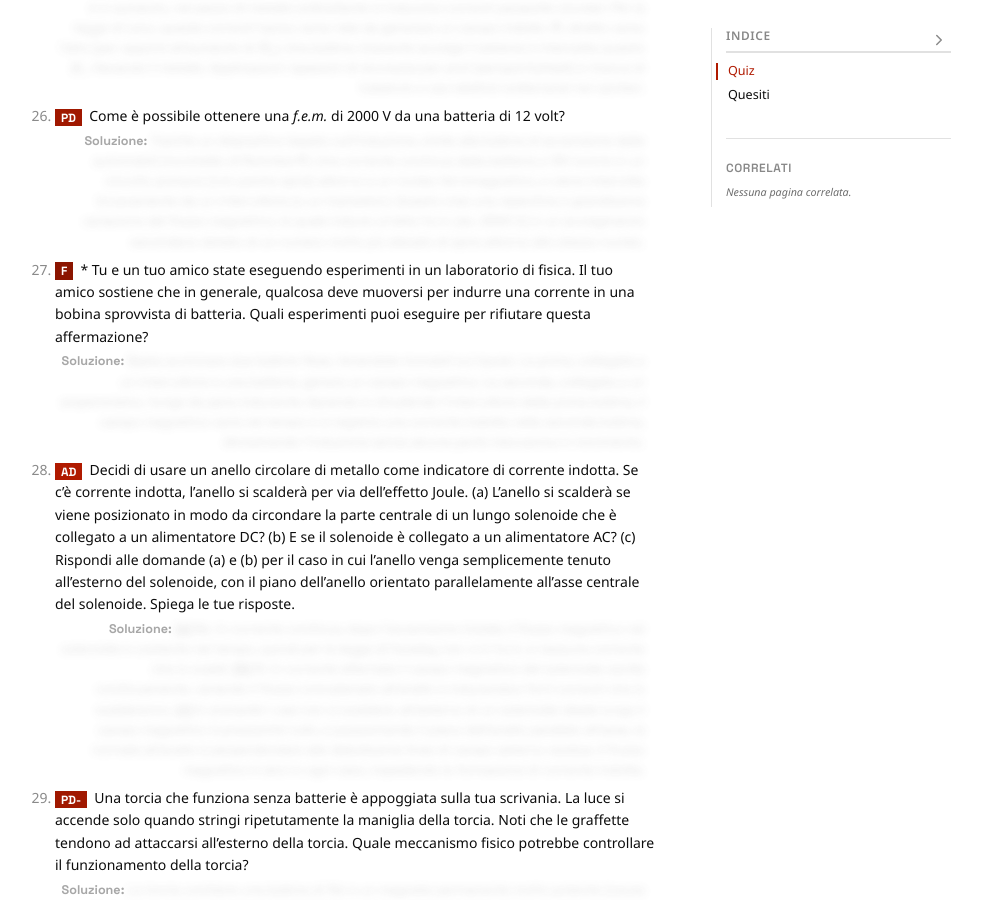
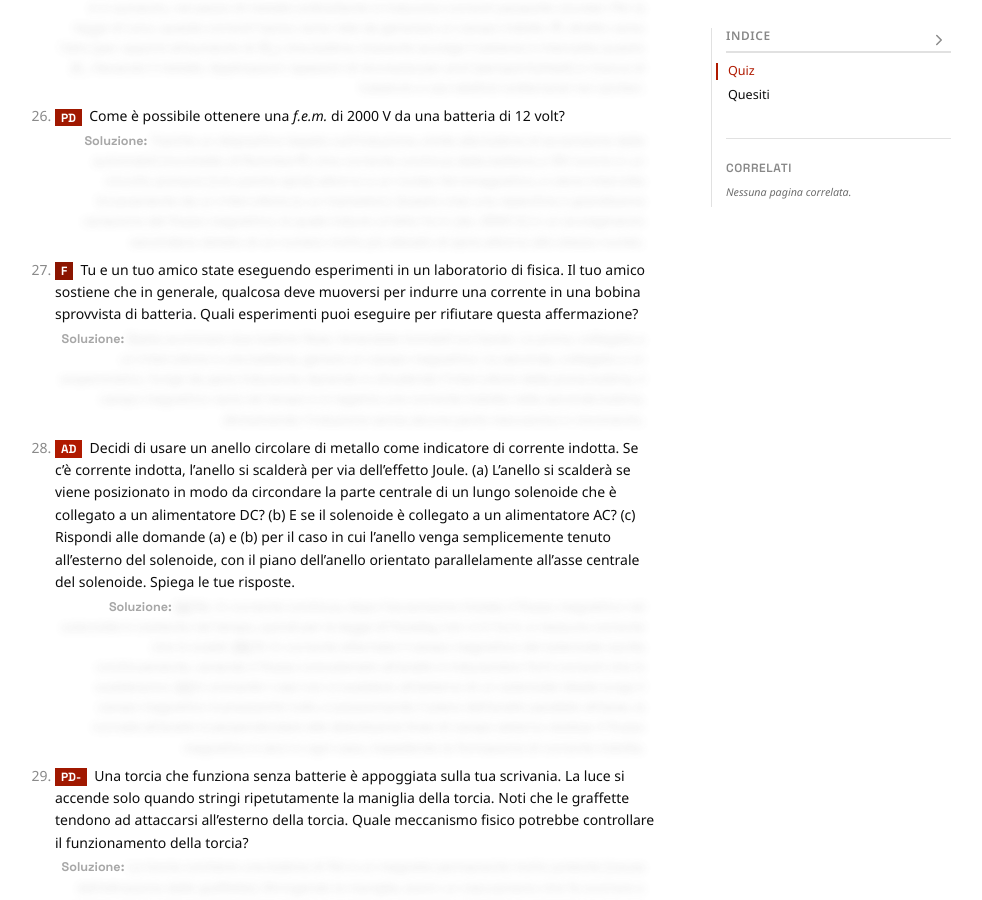
Before and after one commit to Bradwave/matephis, a Jekyll site: the page built from _notes/Public/esercizi-elettromagnetismo.md, in a window 1280 px wide and 900 px high, scrolled down 9731 px. Shown: the whole window, without its empty margins (151-1133 px from the left). Built offline with Jekyll 4.4.1, drawn with Linux system fonts in a browser that asks for light colours.

Commit message:
Minor fix.

```diff
--- a/_notes/Public/esercizi-elettromagnetismo.md
+++ b/_notes/Public/esercizi-elettromagnetismo.md
@@ -189,7 +189,7 @@ Una raccolta di quiz e quesiti sul magnetismo, per la maggior parte tratti da *C
 [sol: All'istante in cui il campo primario $B_p$ della bobina principale è diretto verso il basso ed è in aumento, nel pezzo di metallo sottostante si inducono correnti parassite circolari. Per la legge di Lenz, queste correnti hanno verso tale da generare un campo indotto $B_i$ diretto verso l'alto (per opporsi all'aumento di $B_p$). Una bobina ricevente avvolge il sistema e intercetta questo $B_i$, rilevando il metallo. Applicazioni: ispezioni di sicurezza per armi (aeroporti/stadi) e ricerca di tubature o cavi elettrici sotterranei nei cantieri.]
 26. **[PD]** Come è possibile ottenere una *f.e.m.* di 2000 V da una batteria di 12 volt?
 [sol: Tramite un dispositivo basato sull'induzione, simile alla bobina di accensione delle automobili (rocchetto di Ruhmkorff). Una corrente continua dalla batteria a 12V scorre in un circuito primario (con poche spire) attorno a un nucleo ferromagnetico, e viene interrotta bruscamente da un interruttore (o un transistor). Questo crea una repentina e grandissima variazione del flusso magnetico, la quale induce un'alta f.e.m. (es. 2000 V) in un avvolgimento secondario dotato di un numero molto più elevato di spire attorno allo stesso nucleo.]
-27. **[F]** * Tu e un tuo amico state eseguendo esperimenti in un laboratorio di fisica. Il tuo amico sostiene che in generale, qualcosa deve muoversi per indurre una corrente in una bobina sprovvista di batteria. Quali esperimenti puoi eseguire per rifiutare questa affermazione?
+27. **[F]** Tu e un tuo amico state eseguendo esperimenti in un laboratorio di fisica. Il tuo amico sostiene che in generale, qualcosa deve muoversi per indurre una corrente in una bobina sprovvista di batteria. Quali esperimenti puoi eseguire per rifiutare questa affermazione?
 [sol: Basta avvicinare due bobine fisse, tenendole immobili sul tavolo. La prima, collegata a un interruttore e una batteria, genera un campo magnetico. La seconda, collegata a un amperometro, funge da spira inducente. Aprendo e chiudendo l'interruttore della prima bobina, il campo magnetico varia nel tempo e si registra una corrente indotta nella seconda bobina, dimostrando l'induzione senza alcuna parte meccanica in movimento.]
 28. **[AD]** Decidi di usare un anello circolare di metallo come indicatore di corrente indotta. Se c'è corrente indotta, l'anello si scalderà per via dell'effetto Joule. (a) L'anello si scalderà se viene posizionato in modo da circondare la parte centrale di un lungo solenoide che è collegato a un alimentatore DC? (b) E se il solenoide è collegato a un alimentatore AC? (c) Rispondi alle domande (a) e (b) per il caso in cui l'anello venga semplicemente tenuto all'esterno del solenoide, con il piano dell'anello orientato parallelamente all'asse centrale del solenoide. Spiega le tue risposte.
 [sol: **(a)** No. In corrente continua, dopo l'accensione iniziale, il flusso magnetico nel solenoide è costante nel tempo, quindi per la legge di Faraday non vi è f.e.m. e nessuna corrente che lo scaldi. **(b)** Sì. In corrente alternata il campo magnetico del solenoide oscilla continuamente, variando il flusso concatenato all'anello e inducendovi forti correnti che lo scalderanno. **(c)** In entrambi i casi non si scalderà: all'esterno di un solenoide ideale lungo il campo magnetico è pressoché nullo, e posizionando il piano dell'anello parallelo all'asse, la normale all'anello è perpendicolare alle debolissime linee di campo esterno residue. Il flusso magnetico è zero in ogni caso, impedendo la formazione di corrente indotta.]
```
